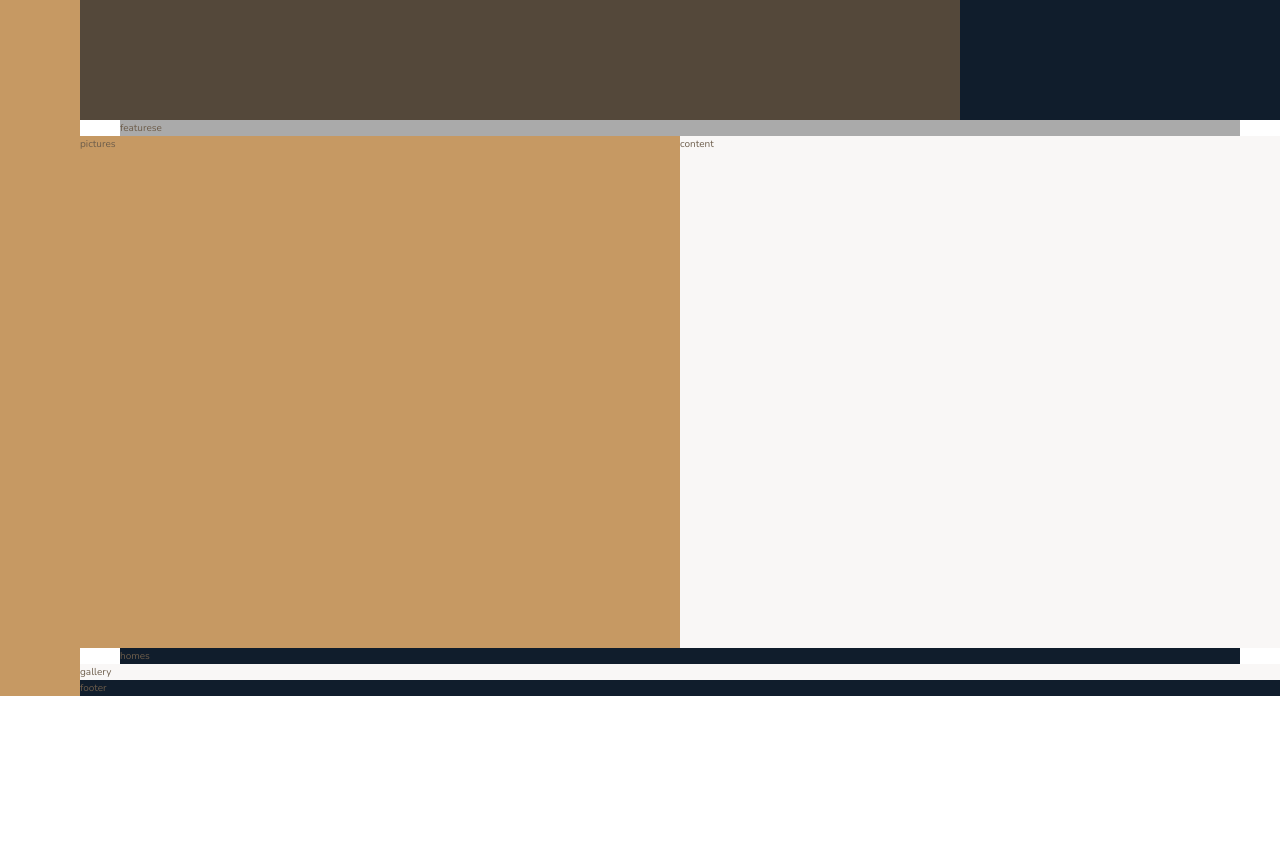
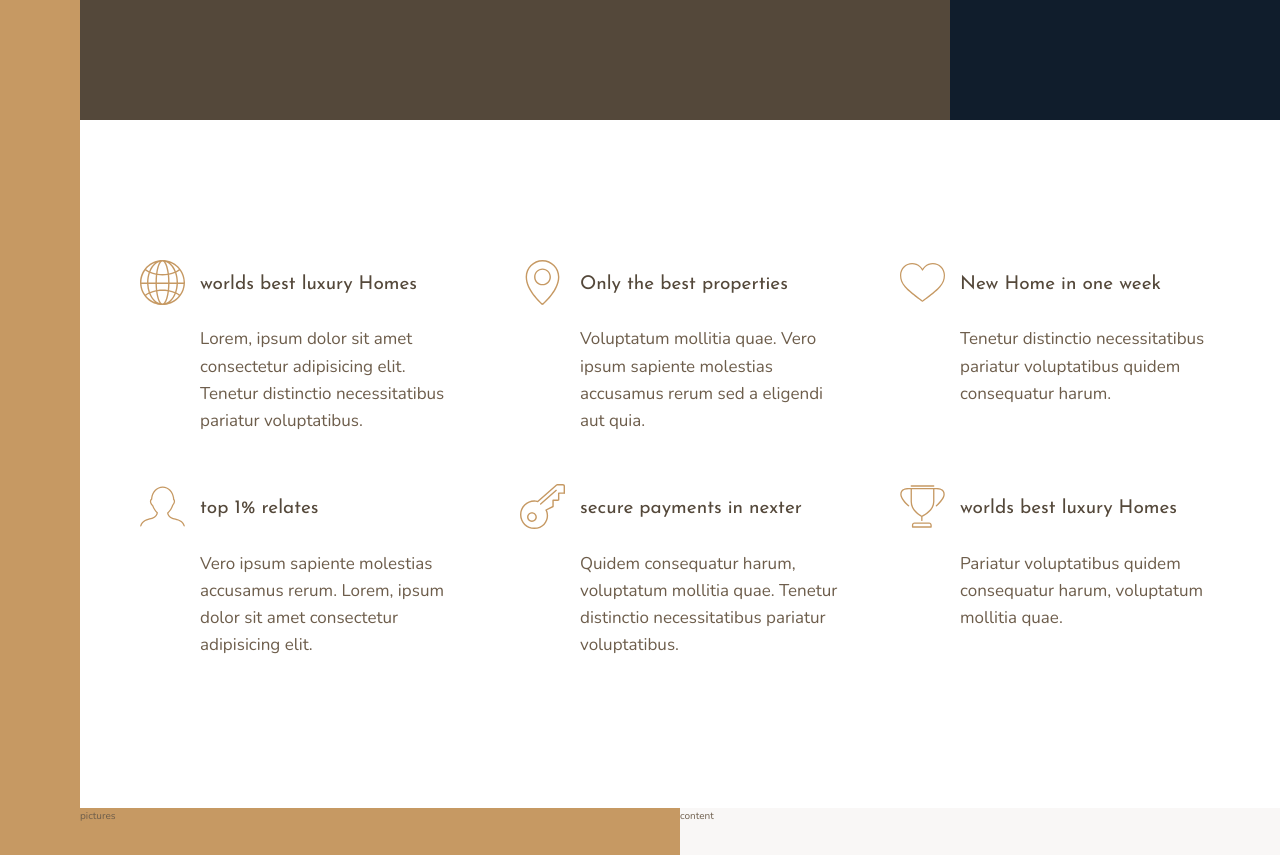
Before and after one commit to Shahjalalrafi/nexter-web, a website: page index.html in a window 1280 px wide. Shown: the part 520-1375 px from the top of the page. Before the commit the page ends 1216 px from the top, so only its background shows below. Drawn offline with nearby package versions, Linux system fonts and the light colour scheme.

Commit message:
feature section done

```diff
--- a/index.html
+++ b/index.html
@@ -25,7 +25,48 @@
         </div>
 
         <section class="features">
-            featurese
+            <div class="feature">
+                <svg class="feature__icon">
+                    <use xlink:href="img/sprite.svg#icon-global"></use>
+                    <h4 class="heading-4 heading-4--dark">worlds best luxury Homes</h4>
+                    <p class="feature__text">Lorem, ipsum dolor sit amet consectetur adipisicing elit. Tenetur distinctio necessitatibus pariatur voluptatibus.</p>
+                </svg>
+            </div>
+            <div class="feature">
+                <svg class="feature__icon">
+                    <use xlink:href="img/sprite.svg#icon-map-pin"></use>
+                    <h4 class="heading-4 heading-4--dark">Only the best properties</h4>
+                    <p class="feature__text">Voluptatum mollitia quae. Vero ipsum sapiente molestias accusamus rerum sed a eligendi aut quia.</p>
+                </svg>
+            </div>
+            <div class="feature">
+                <svg class="feature__icon">
+                    <use xlink:href="img/sprite.svg#icon-heart"></use>
+                    <h4 class="heading-4 heading-4--dark">New Home in one week</h4>
+                    <p class="feature__text">Tenetur distinctio necessitatibus pariatur voluptatibus quidem consequatur harum.</p>
+                </svg>
+            </div>
+            <div class="feature">
+                <svg class="feature__icon">
+                    <use xlink:href="img/sprite.svg#icon-profile-male"></use>
+                    <h4 class="heading-4 heading-4--dark">top 1% relates</h4>
+                    <p class="feature__text">Vero ipsum sapiente molestias accusamus rerum. Lorem, ipsum dolor sit amet consectetur adipisicing elit.</p>
+                </svg>
+            </div>
+            <div class="feature">
+                <svg class="feature__icon">
+                    <use xlink:href="img/sprite.svg#icon-key"></use>
+                    <h4 class="heading-4 heading-4--dark">secure payments in nexter</h4>
+                    <p class="feature__text">Quidem consequatur harum, voluptatum mollitia quae. Tenetur distinctio necessitatibus pariatur voluptatibus.</p>
+                </svg>
+            </div>
+            <div class="feature">
+                <svg class="feature__icon">
+                    <use xlink:href="img/sprite.svg#icon-trophy"></use>
+                    <h4 class="heading-4 heading-4--dark">worlds best luxury Homes</h4>
+                    <p class="feature__text">Pariatur voluptatibus quidem consequatur harum, voluptatum mollitia quae.</p>
+                </svg>
+            </div>
         </section>
 
         <div class="story__pictures">
--- a/sass/_base.scss
+++ b/sass/_base.scss
@@ -37,5 +37,5 @@ body {
 .container {
     display: grid;
     grid-template-rows: 80vh min-content 40vw repeat(3, min-content);
-    grid-template-columns: [sidebar-start] 8rem [sidebar-end full-start] 1fr [center-start] repeat(8, [col-start] minmax(min-content, 14rem) [col-end]) [center-end] 1fr [full-end];
+    grid-template-columns: [sidebar-start] 8rem [sidebar-end full-start] minmax(6rem, 1fr) [center-start] repeat(8, [col-start] minmax(min-content, 14rem) [col-end]) [center-end] minmax(6rem, 1fr) [full-end];
 }
--- a/sass/_features.scss
+++ b/sass/_features.scss
@@ -1,4 +1,30 @@
 .features {
-    background-color: $color-grey-light-2;
     grid-column: center-start / center-end;
+
+    margin: 15rem 0;
+
+    display: grid;
+    // grid-template-columns: repeat(3, 1fr);
+    grid-template-columns: repeat(auto-fit, minmax(25rem, 1fr));
+    grid-gap: 6rem;
+    align-items: start;
 }
+
+.feature {
+    display: grid;
+    grid-template-columns: min-content 1fr;
+    grid-row-gap: 2.5rem;
+    grid-column-gap: 1.5rem;
+    &__icon {
+        width: 4.5rem;
+        height: 4.5rem;
+        fill: $color-primary;
+
+        grid-row: 1 / span 2;
+        transform: translateY(-1rem);
+    }
+
+    &__text{
+        font-size: 1.7rem;
+    }
+}
--- a/sass/_typography.scss
+++ b/sass/_typography.scss
@@ -0,0 +1,26 @@
+%heading {
+    font-family: $font-display;
+    font-weight: 400;
+}
+
+.heading-1 {
+    @extend %heading;
+}
+.heading-2 {
+    @extend %heading
+}
+.heading-3 {
+    @extend %heading
+}
+.heading-4 {
+    @extend %heading;
+    font-size: 1.9rem;
+
+    &--light {
+        color: $color-grey-light-1;
+    }
+
+    &--dark {
+        color: $color-grey-dark-1;
+    }
+}
```
Also changed, not shown: css/style.css, 1 other file.
